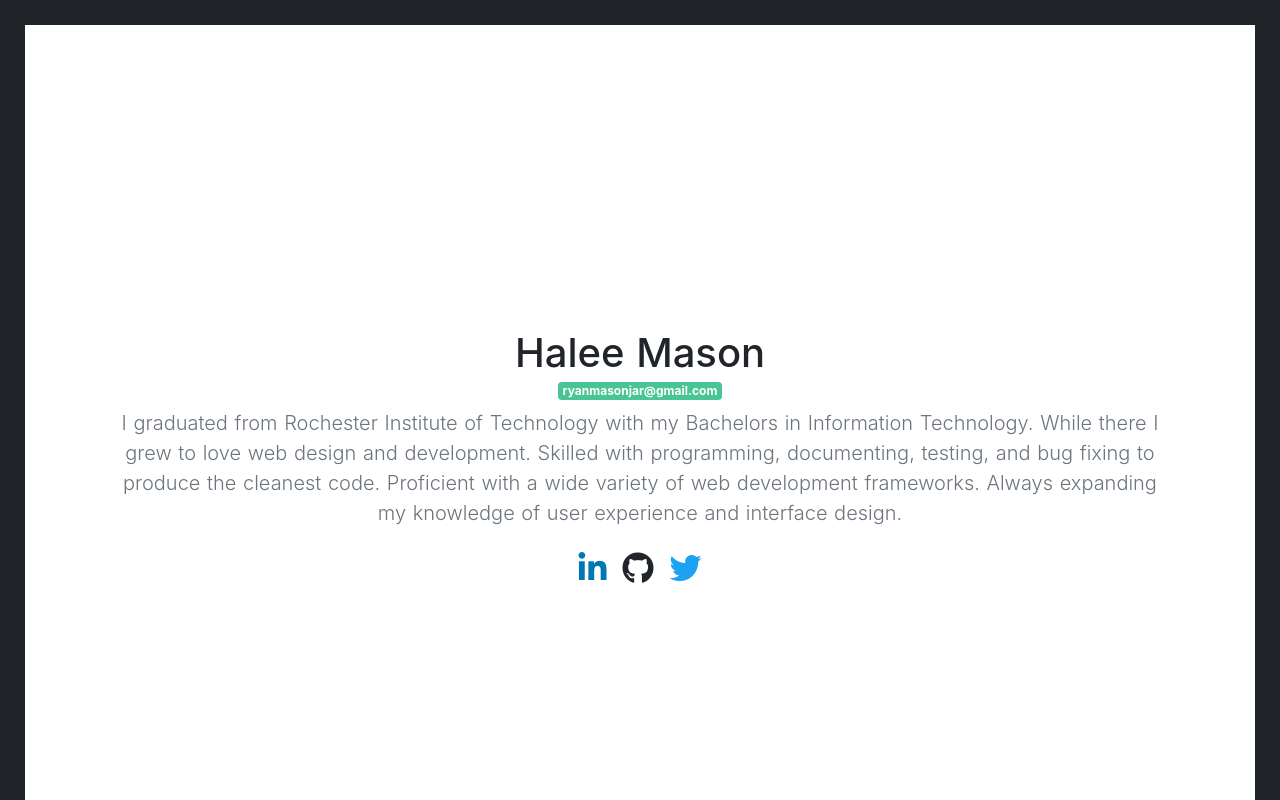
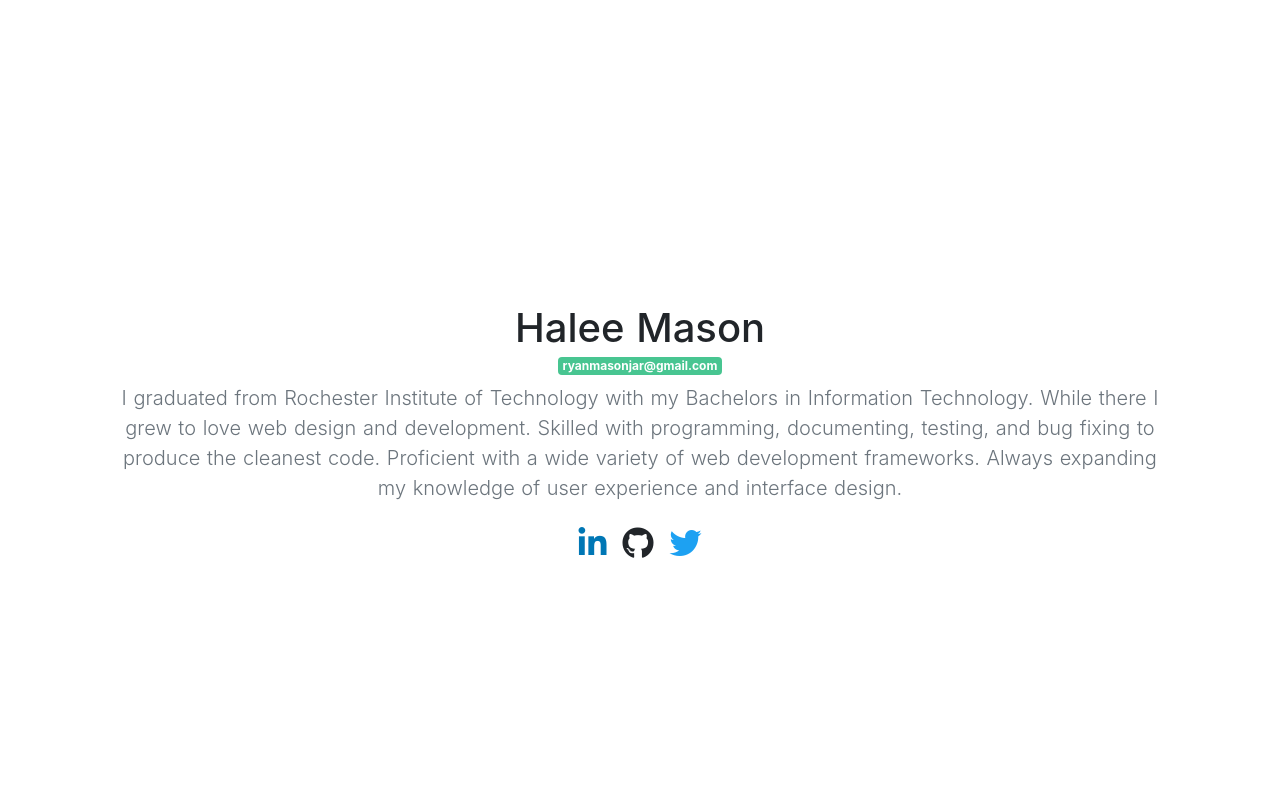
Before and after one commit to haleemason/haleemason, a Nuxt app in the folder template/: page / in a window 1280 px wide. Shown: the top 800 px of the page. Built offline with nearby package versions, Linux system fonts and the light colour scheme.

Commit message:
Removed background body class

```diff
--- a/template/layouts/default.vue
+++ b/template/layouts/default.vue
@@ -14,11 +14,6 @@ html {
   -webkit-font-smoothing: antialiased;
   box-sizing: border-box;
 }
-body {
-  border-style: solid;
-  border-width: 25px;
-  border-color: #212529;
-}
 
 @media (max-width: 600px) {
   body {
```
